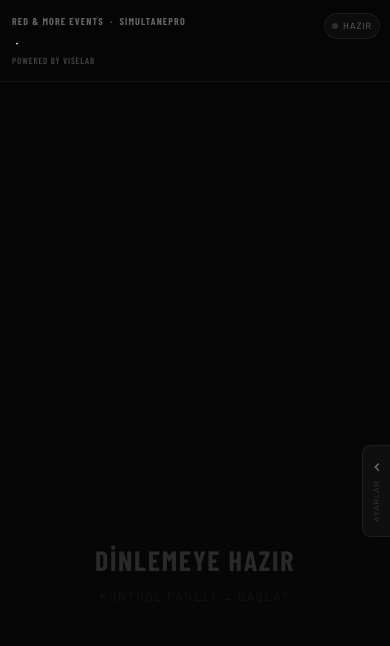
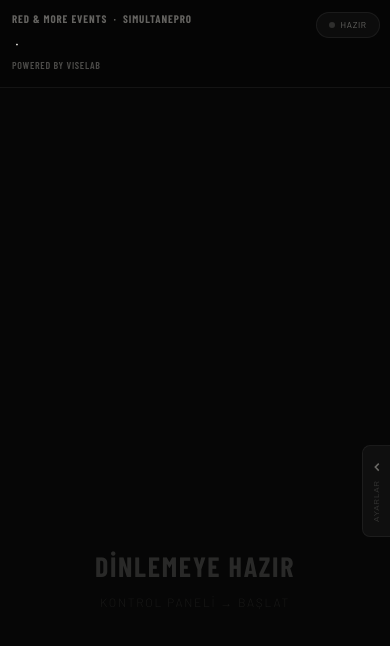
Before and after one commit to poguz91/SimultanePro, a FastAPI app: page / in a window 390 px wide. Shown: the top 646 px of the page. Run offline with FastAPI, Linux system fonts and the light colour scheme; some web fonts are replaced.

Commit message:
fix mobile safe area header and viewport

```diff
--- a/templates/panel.html
+++ b/templates/panel.html
@@ -368,6 +368,201 @@
 
   #status-pill {
     max-width: 70px !important;
+  }
+}
+
+/* ================================
+   MOBILE FINAL SAFE VIEW FIX V2
+   ================================ */
+@media (max-width: 700px) {
+
+  html,
+  body {
+    margin: 0 !important;
+    padding: 0 !important;
+    width: 100vw !important;
+    height: 100dvh !important;
+    min-height: 100dvh !important;
+    overflow: hidden !important;
+    overscroll-behavior: none !important;
+  }
+
+  #stage {
+    width: 100vw !important;
+    height: 100dvh !important;
+    min-height: 100dvh !important;
+    overflow: hidden !important;
+  }
+
+  #topbar {
+    height: 86px !important;
+    min-height: 86px !important;
+    padding: 12px 10px 8px 12px !important;
+
+    display: grid !important;
+    grid-template-columns: minmax(0, 1fr) auto !important;
+    grid-template-rows: auto auto !important;
+    align-items: start !important;
+    gap: 4px 8px !important;
+
+    box-sizing: border-box !important;
+  }
+
+  #tb-left {
+    grid-column: 1 / 2 !important;
+    grid-row: 1 / 3 !important;
+
+    display: flex !important;
+    flex-direction: column !important;
+    align-items: flex-start !important;
+    gap: 7px !important;
+
+    min-width: 0 !important;
+    max-width: calc(100vw - 118px) !important;
+    overflow: hidden !important;
+  }
+
+  #tb-text {
+    display: block !important;
+    font-size: 12px !important;
+    line-height: 1.25 !important;
+    letter-spacing: 0.10em !important;
+    white-space: nowrap !important;
+    max-width: 100% !important;
+    overflow: hidden !important;
+    text-overflow: ellipsis !important;
+  }
+
+  #tb-powered {
+    display: block !important;
+    font-size: 11px !important;
+    line-height: 1.2 !important;
+    letter-spacing: 0.09em !important;
+    white-space: nowrap !important;
+    max-width: 100% !important;
+    overflow: hidden !important;
+    text-overflow: ellipsis !important;
+    opacity: 0.75 !important;
+  }
+
+  #tb-right {
+    grid-column: 2 / 3 !important;
+    grid-row: 1 / 2 !important;
+    position: static !important;
+    display: flex !important;
+    justify-content: flex-end !important;
+    align-items: flex-start !important;
+  }
+
+  #status-pill {
+    width: auto !important;
+    min-width: 64px !important;
+    max-width: 96px !important;
+    height: 26px !important;
+    padding: 0 8px !important;
+    box-sizing: border-box !important;
+    overflow: hidden !important;
+  }
+
+  #status-label {
+    display: block !important;
+    max-width: 72px !important;
+    font-size: 9px !important;
+    line-height: 1 !important;
+    letter-spacing: 0.07em !important;
+    white-space: nowrap !important;
+    overflow: hidden !important;
+    text-overflow: ellipsis !important;
+  }
+
+  #vol-bars {
+    display: none !important;
+  }
+
+  #scroll-area {
+    height: calc(100dvh - 86px) !important;
+    max-height: calc(100dvh - 86px) !important;
+    padding:
+      24px
+      7vw
+      calc(34px + env(safe-area-inset-bottom, 0px))
+      7vw !important;
+    overflow-y: auto !important;
+    box-sizing: border-box !important;
+  }
+
+  #empty-state {
+    min-height: calc(100dvh - 86px - 58px) !important;
+    display: flex !important;
+    flex-direction: column !important;
+    justify-content: center !important;
+    align-items: center !important;
+    padding: 0 20px !important;
+    box-sizing: border-box !important;
+    text-align: center !important;
+  }
+
+  #empty-title {
+    font-size: clamp(28px, 8.4vw, 40px) !important;
+    line-height: 1.12 !important;
+    letter-spacing: 0.07em !important;
+  }
+
+  #empty-subtitle {
+    font-size: 11px !important;
+    line-height: 1.35 !important;
+    letter-spacing: 0.10em !important;
+  }
+
+  .tr-turkish {
+    font-size: clamp(32px, 10.5vw, 48px) !important;
+    line-height: 1.08 !important;
+  }
+
+  .tr-english {
+    font-size: 14px !important;
+    line-height: 1.45 !important;
+  }
+
+  #partial-area {
+    left: 7vw !important;
+    right: 7vw !important;
+    bottom: calc(18px + env(safe-area-inset-bottom, 0px)) !important;
+  }
+}
+
+@media (max-width: 390px) {
+  #topbar {
+    height: 88px !important;
+    min-height: 88px !important;
+  }
+
+  #scroll-area {
+    height: calc(100dvh - 88px) !important;
+    max-height: calc(100dvh - 88px) !important;
+  }
+
+  #tb-left {
+    max-width: calc(100vw - 104px) !important;
+  }
+
+  #tb-text {
+    font-size: 11px !important;
+    letter-spacing: 0.08em !important;
+  }
+
+  #tb-powered {
+    font-size: 10px !important;
+    letter-spacing: 0.07em !important;
+  }
+
+  #status-pill {
+    max-width: 82px !important;
+  }
+
+  #status-label {
+    max-width: 62px !important;
+    font-size: 8.5px !important;
   }
 }
 </style>
```
